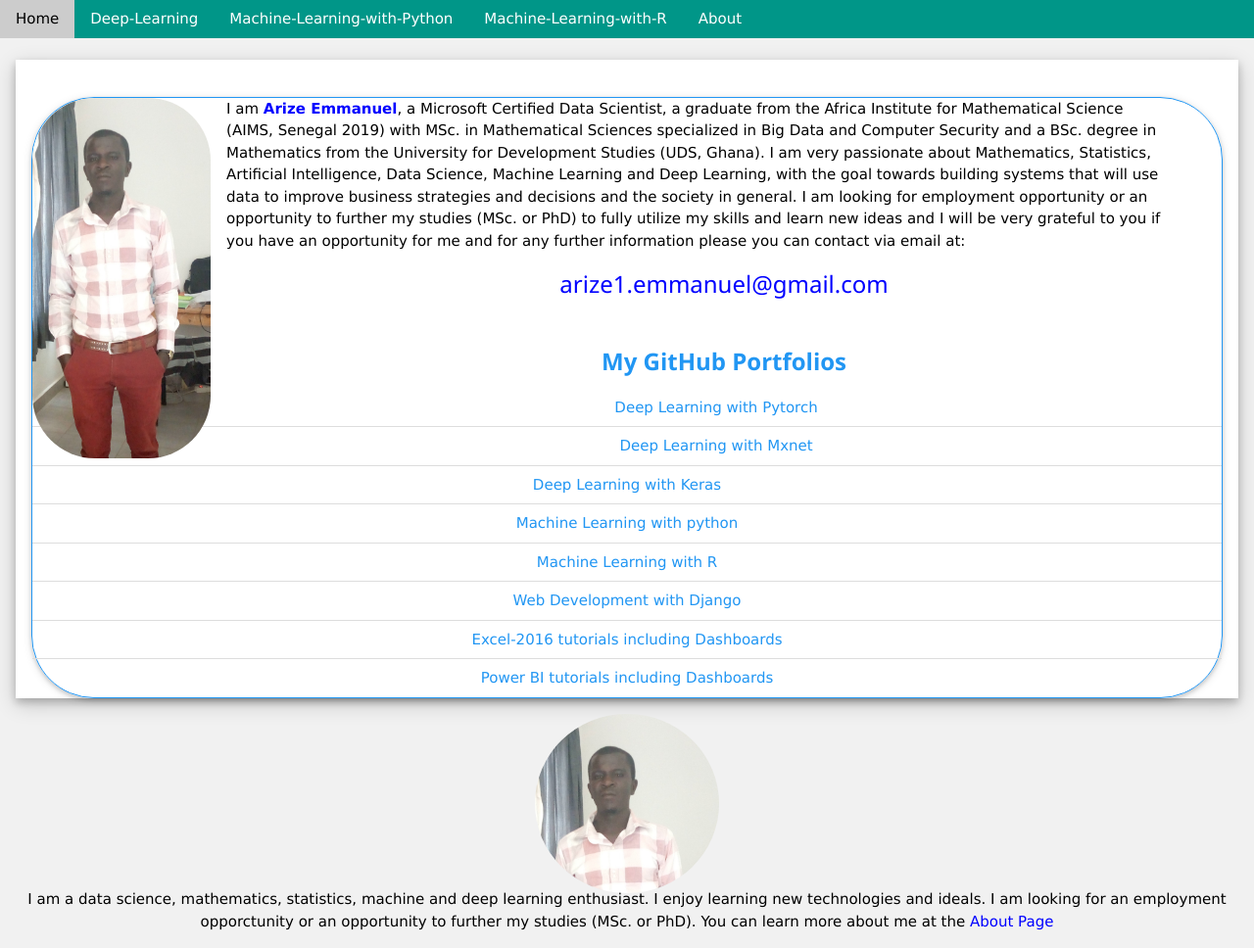
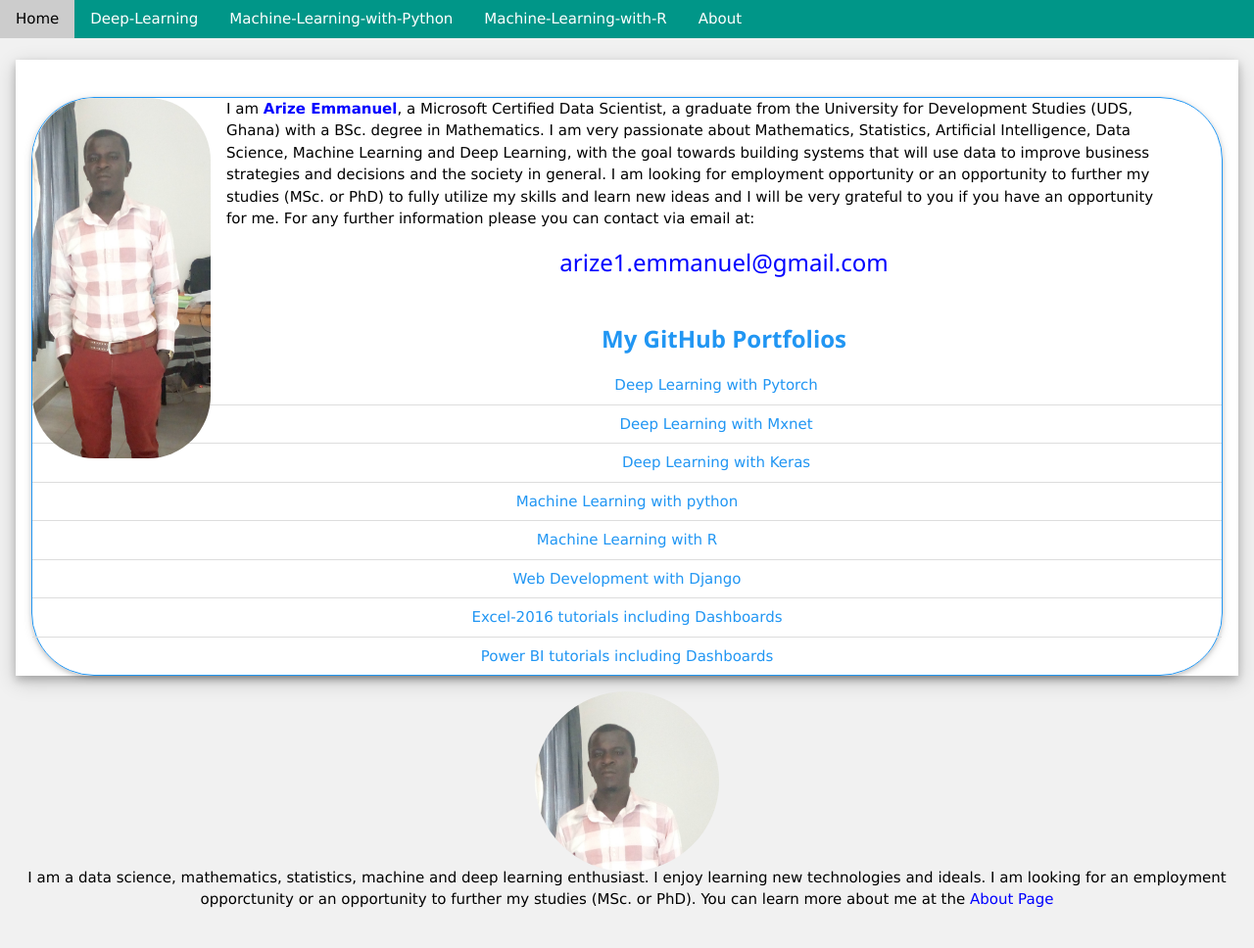
Before and after one commit to emmanuel-arize/datascience-blog, a Jekyll site: the page built from about.md, in a window 1280 px wide and 968 px high. Shown: the whole window at 98% size. Built offline with Jekyll 4.4.1, drawn with Linux system fonts in a browser that asks for light colours; nearby versions of some CDN libraries.

Commit message:
Update about.md

```diff
--- a/about.md
+++ b/about.md
@@ -9,7 +9,7 @@ title: About
 
 </div>
 <p style='margin-right:60px'>
-I am <b style="color:blue;">Arize Emmanuel</b>, a Microsoft Certified Data Scientist, a graduate from the Africa Institute for Mathematical Science (AIMS, Senegal 2019) with MSc. in Mathematical Sciences specialized in Big Data and Computer Security and a BSc. degree in Mathematics from the University for Development Studies (UDS, Ghana). I am very passionate about Mathematics, Statistics, Artificial Intelligence, Data Science, Machine Learning and Deep Learning, with the goal towards building systems that will use data to improve business strategies and decisions and the society in general. I am looking for employment opportunity or an opportunity to further my studies (MSc. or PhD) to fully utilize my skills and learn new ideas and I will be very grateful to you if you have an opportunity for me and for any further information please you can contact via email at:
+I am <b style="color:blue;">Arize Emmanuel</b>, a Microsoft Certified Data Scientist, a graduate from the University for Development Studies (UDS, Ghana) with a BSc. degree in Mathematics. I am very passionate about Mathematics, Statistics, Artificial Intelligence, Data Science, Machine Learning and Deep Learning, with the goal towards building systems that will use data to improve business strategies and decisions and the society in general. I am looking for employment opportunity or an opportunity to further my studies (MSc. or PhD) to fully utilize my skills and learn new ideas and I will be very grateful to you if you have an opportunity for me. For any further information please you can contact via email at:
 </p>
 
 <div class="w3-text-blue w3-center" >
```
